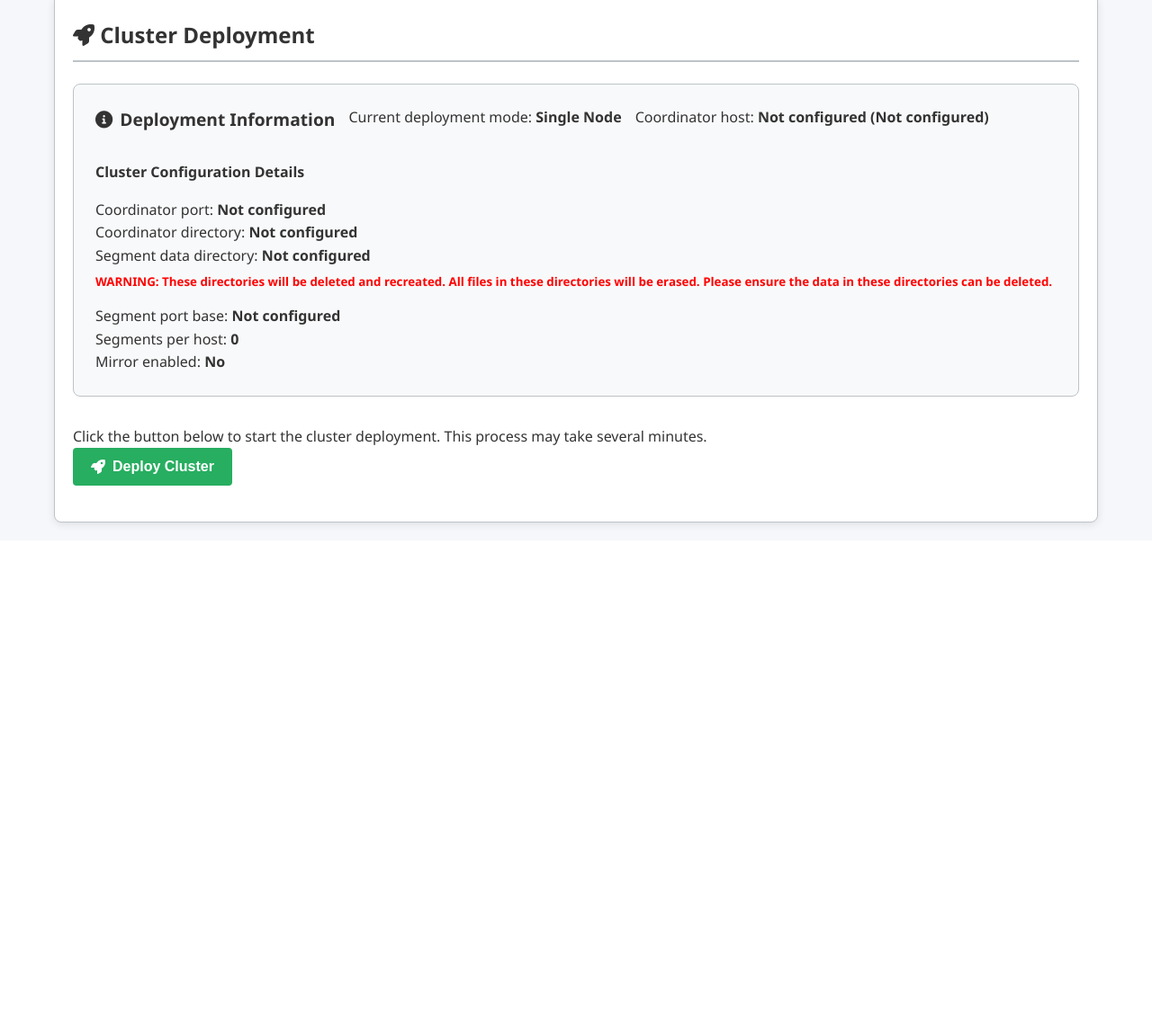
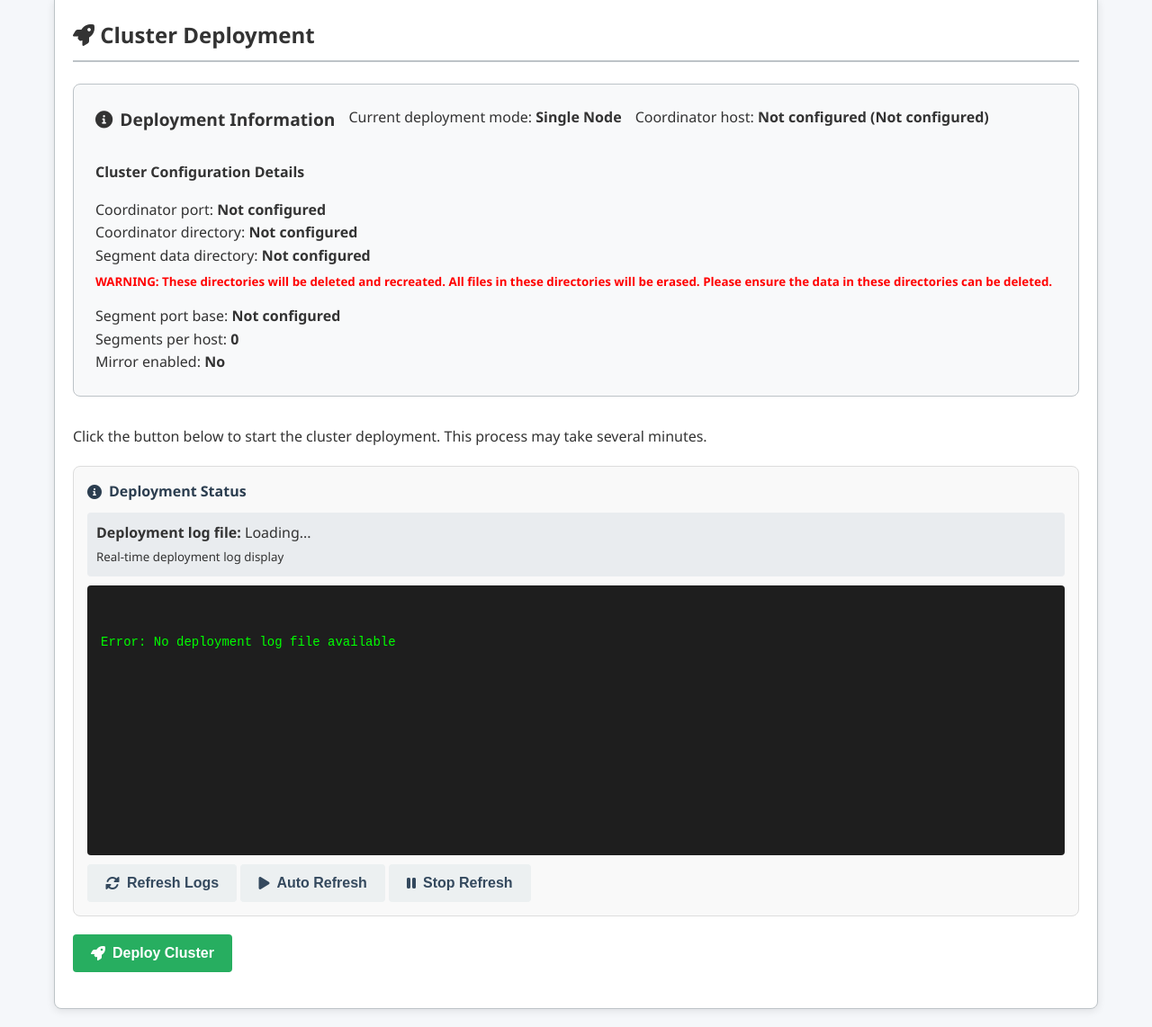
Before and after one commit to cloudberry-fe/cbdbtools, a Flask app: page / in a window 1280 px wide, after a click on "Deploy". Shown: the part 236-1378 px from the top of the page at 90% size. Before the commit the page ends 825 px from the top, so only its background shows below. Run offline with Flask 3, Linux system fonts and the light colour scheme; parts of the project's set-up code (start-up, migrations or seed data) failed here and were passed over.

Commit message:
add log display

```diff
--- a/cluster_deploy_web.py
+++ b/cluster_deploy_web.py
@@ -7,10 +7,25 @@
 import json
 import time
 import threading
-from werkzeug.utils import secure_filename  # 添加这行导入
+from werkzeug.utils import secure_filename
+import psutil
+
+
 
 app = Flask(__name__)
 app.secret_key = 'supersecretkey'
+
+# Global variable to track deployment status
+DEPLOYMENT_STATUS = {
+    'running': False,
+    'log_file': None,
+    'start_time': None,
+    'success': None,
+    'pid': None
+}
+
+# Lock for thread-safe access to deployment status
+DEPLOYMENT_LOCK = threading.Lock()
 
 # Configuration file paths
 PARAM_FILE = 'deploycluster_parameter.sh'
@@ -119,7 +134,7 @@
         'start_time': None
     }
 
-    # 获取当前部署状态
+    # Get current deployment status
     with DEPLOYMENT_LOCK:
         deployment_info['running'] = DEPLOYMENT_STATUS['running']
         deployment_info['log_file'] = DEPLOYMENT_STATUS['log_file']
@@ -169,9 +184,9 @@
     success, message = start_background_deployment(deploy_type)
 
     if success:
-        # 从message中提取日志文件名
+        # Extract log file name from message
         log_file = message.split(': ')[-1] if ': ' in message else ''
-        # 返回JSON响应包含日志文件绝对路径
+        # Return JSON response with absolute log file path
         return jsonify({
             'success': True,
             'message': message,
@@ -199,7 +214,7 @@
             'running': DEPLOYMENT_STATUS['running'],
             'log_file': DEPLOYMENT_STATUS['log_file'],
             'start_time': DEPLOYMENT_STATUS['start_time'],
-            'success': DEPLOYMENT_STATUS['success']  # 返回成功状态
+            'success': DEPLOYMENT_STATUS['success']  # Return success status
         })
 
 # New route to get deployment logs
@@ -307,6 +322,43 @@
         'mirror_dirs': mirror_dirs
     })
 
+# New route to get deployment log content
+@app.route('/get_deployment_log')
+def get_deployment_log_content():
+    try:
+        with DEPLOYMENT_LOCK:
+            log_file = DEPLOYMENT_STATUS['log_file']
+
+        if not log_file:
+            return jsonify({
+                'success': False,
+                'message': 'No deployment log file available'
+            })
+
+        if not os.path.exists(log_file):
+            return jsonify({
+                'success': False,
+                'message': f'Log file not found: {log_file}'
+            })
+
+        # Read the entire log file
+        with open(log_file, 'r', encoding='utf-8', errors='ignore') as f:
+            log_content = f.read()
+
+        return jsonify({
+            'success': True,
+            'log_file': log_file,
+            'log_content': log_content,
+            'file_size': len(log_content),
+            'last_modified': os.path.getmtime(log_file) if os.path.exists(log_file) else None
+        })
+
+    except Exception as e:
+        return jsonify({
+            'success': False,
+            'message': f'Error reading deployment log: {str(e)}'
+        })
+
 # 文件上传配置
 UPLOAD_FOLDER = '/tmp/uploads'
 ALLOWED_RPM_EXTENSIONS = {'rpm'}
@@ -374,21 +426,11 @@
     # Ensure templates directory exists
     if not os.path.exists('templates'):
         os.makedirs('templates')
-    # Start application
-    app.run(host='0.0.0.0', port=5000, debug=True)
+    # Start application on port 5002
+    app.run(host='0.0.0.0', port=5002, debug=True)
 
 
-# Global variable to track deployment status
-DEPLOYMENT_STATUS = {
-    'running': False,
-    'log_file': None,
-    'start_time': None,
-    'pid': None,
-    'success': None  # 新增：跟踪部署是否成功
-}
 
-# Lock for thread safety
-DEPLOYMENT_LOCK = threading.Lock()
 
 # Function to check if there's a running deployment process
 def is_deployment_running():
--- a/templates/index.html
+++ b/templates/index.html
@@ -1058,18 +1058,29 @@
                 <p>Click the button below to start the cluster deployment. This process may take several minutes.</p>
 
                 <!-- Deployment status and logs -->
-                <div id="deploymentStatus" class="deployment-status {% if not deployment_info.running %}hidden{% endif %}">
+                <div id="deploymentStatus" class="deployment-status">
                     <h4><i class="fas fa-info-circle"></i> Deployment Status</h4>
-                    {% if deployment_info.log_file %}
                     <div class="log-path-info" style="background-color: #e9ecef; padding: 10px; margin-bottom: 10px; border-radius: 4px;">
-                        <strong>Deployment log file:</strong> {{ deployment_info.log_file }}<br>
-                        <small>You can check this file for detailed deployment progress.</small>
+                        <strong>Deployment log file:</strong> <span id="logFilePath">Loading...</span><br>
+                        <small>Real-time deployment log display</small>
                     </div>
-                    {% endif %}
-                    <div id="deploymentLog" class="log-container"></div>
-                    <button type="button" class="btn btn-secondary" onclick="refreshLogs()">
-                        <i class="fas fa-sync-alt"></i> Refresh Logs
-                    </button>
+                    <div id="deploymentLog" class="log-container">
+                        <div id="logContent" style="white-space: pre-wrap; font-family: 'Courier New', monospace; color: #00ff00;">
+                            <!-- 日志内容将通过JavaScript动态加载 -->
+                        </div>
+                    </div>
+                    <div style="margin-top: 10px;">
+                        <button type="button" class="btn btn-secondary" onclick="loadDeploymentLog()">
+                            <i class="fas fa-sync-alt"></i> Refresh Logs
+                        </button>
+                        <button type="button" class="btn btn-secondary" onclick="startAutoRefresh()">
+                            <i class="fas fa-play"></i> Auto Refresh
+                        </button>
+                        <button type="button" class="btn btn-secondary" onclick="stopAutoRefresh()">
+                            <i class="fas fa-pause"></i> Stop Refresh
+                        </button>
+                        <span id="lastUpdate" style="margin-left: 15px; color: #666; font-size: 12px;"></span>
+                    </div>
                 </div>
 
                 <form method="post" action="/deploy" id="deployForm">
@@ -1479,6 +1490,75 @@
 
 
 
+        // Deployment log functions
+        let autoRefreshInterval = null;
+
+        // Load deployment log content
+        function loadDeploymentLog() {
+            const logContent = document.getElementById('logContent');
+            const lastUpdate = document.getElementById('lastUpdate');
+            const logFilePath = document.getElementById('logFilePath');
+
+            // Show loading indicator
+            logContent.innerHTML = '<i class="fas fa-spinner fa-spin"></i> Loading logs...';
+
+            // Fetch log content from server
+            fetch('/get_deployment_log')
+                .then(response => response.json())
+                .then(data => {
+                    if (data.success) {
+                        // Display log content with proper formatting
+                        logContent.innerHTML = data.log_content || 'Log file is empty or deployment has not started';
+
+                        // Update log file path
+                        logFilePath.textContent = data.log_file || 'No log file available';
+
+                        // Update last refresh time
+                        const now = new Date();
+                        lastUpdate.textContent = `Last updated: ${now.toLocaleString()}`;
+
+                        // Auto-scroll to bottom
+                        const logContainer = document.getElementById('deploymentLog');
+                        logContainer.scrollTop = logContainer.scrollHeight;
+                    } else {
+                        logContent.innerHTML = `Error: ${data.message}`;
+                    }
+                })
+                .catch(error => {
+                    console.error('Error loading deployment log:', error);
+                    logContent.innerHTML = 'Failed to load logs, please check network connection';
+                });
+        }
+
+        // Start auto-refresh
+        function startAutoRefresh() {
+            if (autoRefreshInterval) {
+                clearInterval(autoRefreshInterval);
+            }
+
+            // Load immediately
+            loadDeploymentLog();
+
+            // Set up interval for auto-refresh (every 5 seconds)
+            autoRefreshInterval = setInterval(loadDeploymentLog, 5000);
+
+            // Update button states
+            document.querySelector('button[onclick="startAutoRefresh()"]').disabled = true;
+            document.querySelector('button[onclick="stopAutoRefresh()"]').disabled = false;
+        }
+
+        // Stop auto-refresh
+        function stopAutoRefresh() {
+            if (autoRefreshInterval) {
+                clearInterval(autoRefreshInterval);
+                autoRefreshInterval = null;
+            }
+
+            // Update button states
+            document.querySelector('button[onclick="startAutoRefresh()"]').disabled = false;
+            document.querySelector('button[onclick="stopAutoRefresh()"]').disabled = true;
+        }
+
         // Initialize deployment status check on page load
         document.addEventListener('DOMContentLoaded', function() {
             // Handle configuration form submission
@@ -1518,6 +1598,15 @@
                     tabContent.classList.add('active');
                 }
             }
+
+            // Load deployment log when deploy tab is opened
+            const deployTabButton = document.querySelector('button[onclick*="deploy"]');
+            if (deployTabButton) {
+                deployTabButton.addEventListener('click', function() {
+                    // Small delay to ensure tab is fully loaded
+                    setTimeout(loadDeploymentLog, 100);
+                });
+            }
         });
     </script>
 </body>
```
Also changed, not shown: 1 other file.
